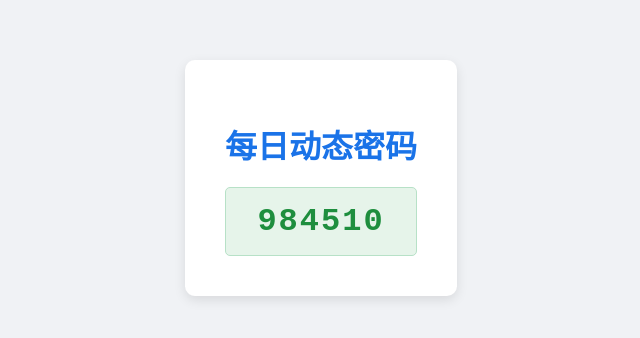
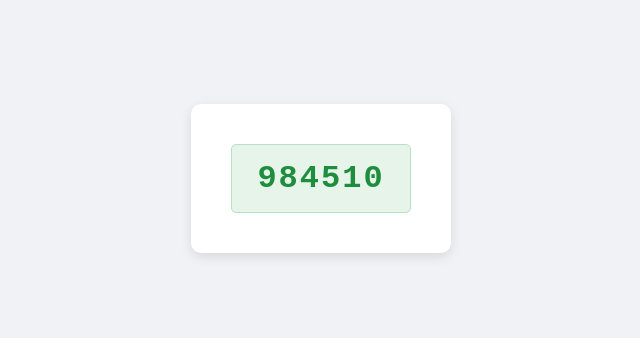
Before and after one commit to PyMario/cheryp.github.io, a plain HTML site: page index.html in a window 1280 px wide. Shown: the part 222-560 px from the top of the page, without its empty margins (319-959 px from the left). Drawn offline with Linux system fonts and the light colour scheme.

Commit message:
Update index.html

```diff
--- a/index.html
+++ b/index.html
@@ -3,7 +3,7 @@
 <head>
     <meta charset="UTF-8">
     <meta name="viewport" content="width=device-width, initial-scale=1.0">
-    <title>每日密码生成器</title>
+    <title></title>
     <style>
         body {
             font-family: -apple-system, BlinkMacSystemFont, "Segoe UI", Roboto, "Helvetica Neue", Arial, sans-serif;
@@ -47,7 +47,6 @@
 <body>
 
     <div class="container">
-        <h1>每日动态密码</h1>
         <div id="password-display">正在计算...</div>
     </div>
 
```
